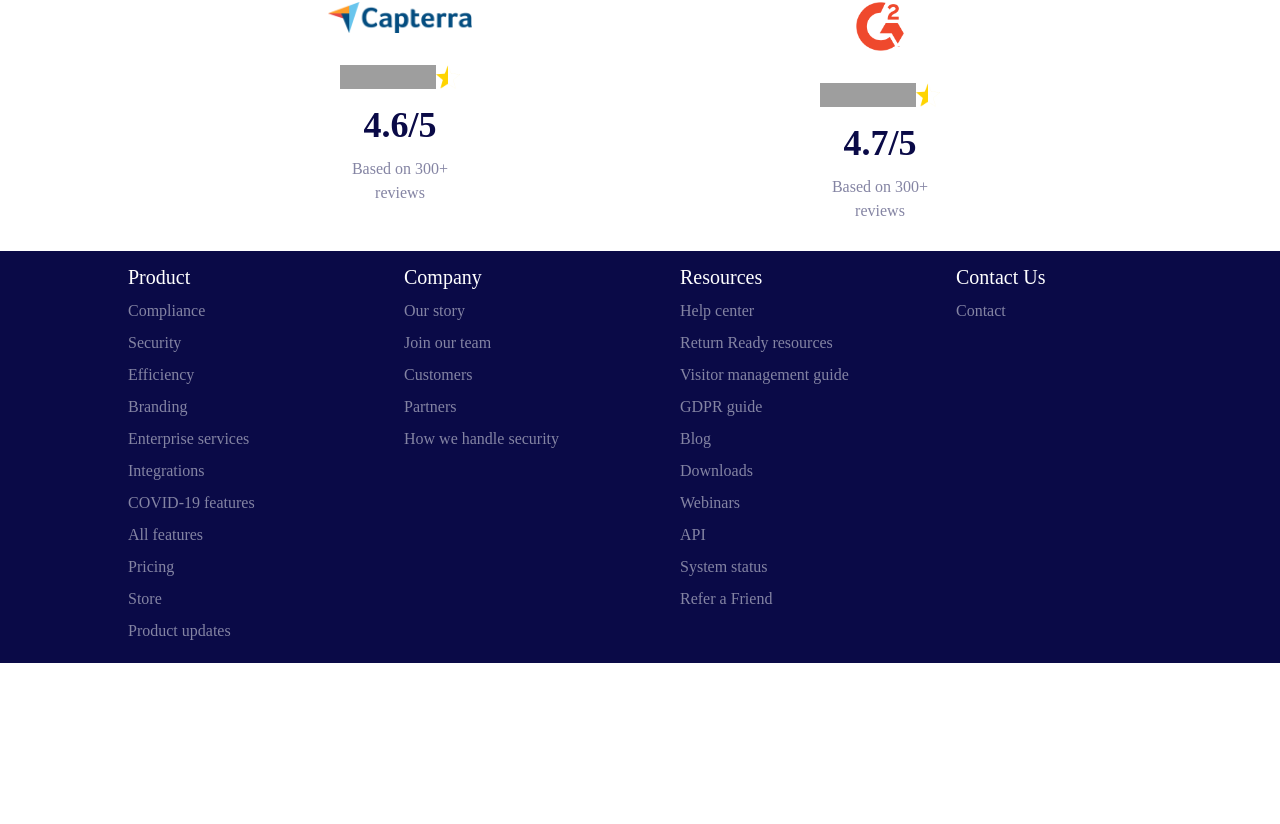
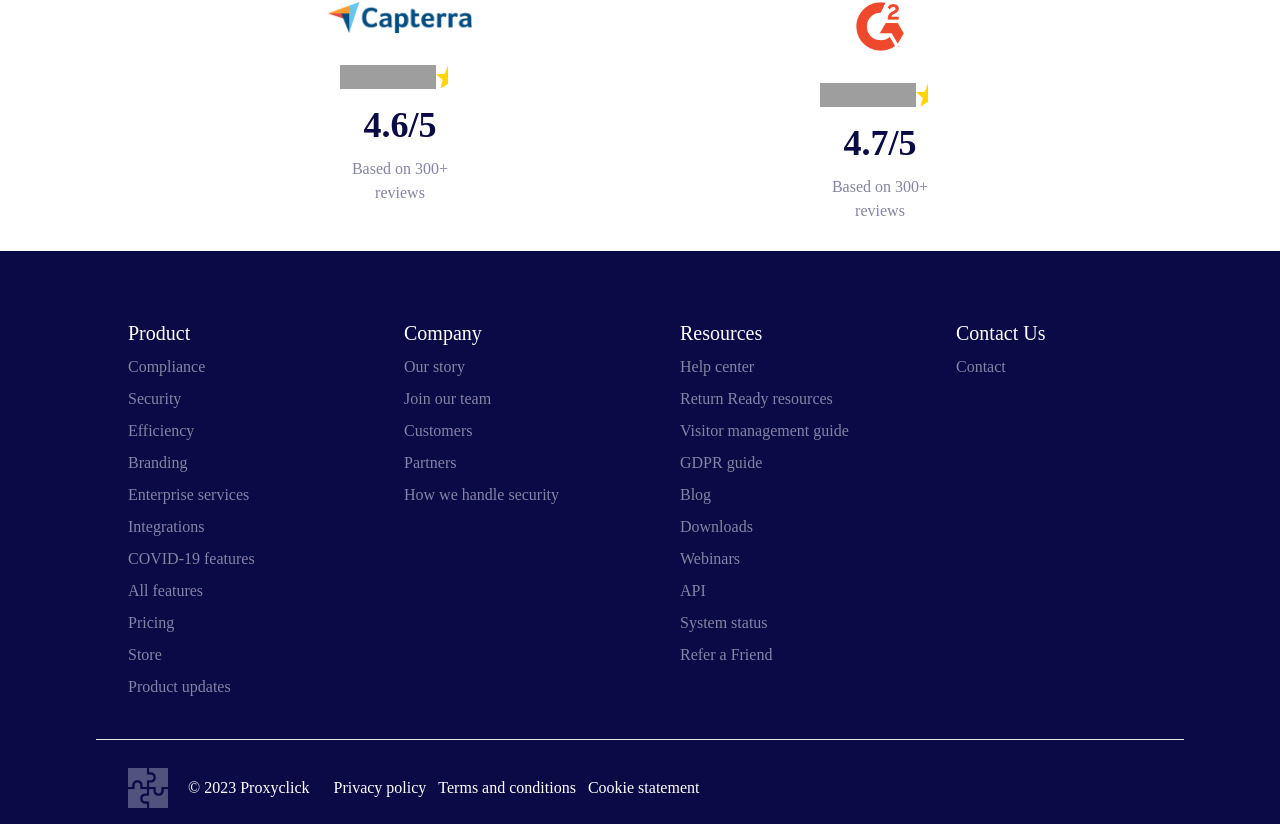
Before and after one commit to mike-programs/meetlink-website, a React (Create React App) app: page / in a window 1280 px wide. Shown: the part 3987-4811 px from the top of the page. Before the commit the page ends 4650 px from the top, so only its background shows below. Built offline with nearby package versions, Linux system fonts and the light colour scheme; grey boxes are pictures that could not be loaded; the HTML template or start-up script is replaced by a standard one.

Commit message:
modified the structure

```diff
--- /dev/null
+++ b/src/components/Arrays.jsx
@@ -0,0 +1,116 @@
+const navItems = ['Why Proxyclick', 'Product', 'Solution', 'Pricing', 'Resources']
+
+const images = [{
+    src: "images/airbnb.svg",
+    alt: "AirBnb",
+    style: "w-16"
+},
+{
+    src: "images/acer.svg",
+    alt: "Acer",
+    style: "w-16"
+},
+{
+    src: "images/audi.svg",
+    alt: "Audi",
+    style: "w-16"
+}, {
+    src: "images/pepsico.svg",
+    alt: "Pepsico",
+    style: "w-16"
+}, {
+    src: "images/loreal.svg",
+    alt: "Loreal",
+    style: "w-16 hidden sm:inline-block"
+}, {
+    src: "images/revolut.svg",
+    alt: "Revolut",
+    style: "w-16 hidden sm:inline-block"
+}]
+
+const footers = [{
+    title: 'Product',
+    links: ['Compliance', 'Security', 'Efficiency', 'Branding', 'Enterprise services', 'Integrations', 'COVID-19 features', 'All features', 'Pricing', 'Store', 'Product updates']
+},
+{
+    title: 'Company',
+    links: ['Our story', 'Join our team', 'Customers', 'Partners', 'How we handle security']
+},
+{
+    title: 'Resources',
+    links: ['Help center', 'Return Ready resources', 'Visitor management guide', 'GDPR guide', 'Blog', 'Downloads', 'Webinars', 'API', 'System status', 'Refer a Friend']
+},
+{
+    title: 'Contact Us',
+    links: ['Contact']
+}
+]
+
+const reviewItems = [{
+    img: 'images/capterra-logo.png',
+    reviews: ['images/star.png', 'images/star.png', 'images/star.png', 'images/star.png', 'images/half-star.png'],
+    rating: '4.6/5',
+    based: 'Based on 300+ reviews',
+    width: 'w-36'
+},
+{
+    img: 'images/crowd-logo.png',
+    reviews: ['images/star.png', 'images/star.png', 'images/star.png', 'images/star.png', 'images/half-star.png'],
+    rating: '4.7/5',
+    based: 'Based on 300+ reviews',
+    width: 'w-12 mx-auto'
+}]
+
+const cards = [{
+    img: 'images/proxyclick-self-check-in.svg',
+    title: 'Autonomous Check In',
+    list: ['- Branded Kiosk', '- Guest Wifi Credentials', '- Custom Guest Badge', '- eSign NDAs and other docs', '- Localized into 30+ languages']
+}, {
+    img: 'images/administrative.svg',
+    title: 'Operations and Administration',
+    list: ['- Logbook', '- Workplace Security', '- Enterprise customization', '- Data Security and Compliance', '-Identity Management']
+}, {
+    img: 'images/health-and-safety.svg',
+    title: 'Health and Safety',
+    list: ['-Scan or Upload Vaccination Certificates', '- Health Screening', '- Emergency List', '- Watchlist Monitor']
+}, {
+    img: 'images/proxyclick-interogations.svg',
+    title: 'Workplace Integrations',
+    list: ['-Access Control', '- Future of Work applications', '- Hybrid Work', '- Facility Management', '- Slack, Teams, Cisco']
+}]
+
+
+const logos = [{
+    src: "images/airbnb.svg",
+    alt: "AirBnb",
+    style: "w-16"
+},
+{
+    src: "images/acer.svg",
+    alt: "Acer",
+    style: "w-16"
+},
+{
+    src: "images/audi.svg",
+    alt: "Audi",
+    style: "w-16"
+}, {
+    src: "images/pepsico.svg",
+    alt: "Pepsico",
+    style: "w-16"
+}, {
+    src: "images/loreal.svg",
+    alt: "Loreal",
+    style: "w-16 hidden sm:inline-block"
+}, {
+    src: "images/revolut.svg",
+    alt: "Revolut",
+    style: "w-16 hidden sm:inline-block"
+}]
+
+export default navItems
+export { images }
+export { footers }
+export { reviewItems }
+export { cards }
+export { logos }
--- a/src/components/Footer.tsx
+++ b/src/components/Footer.tsx
@@ -1,35 +1,36 @@
 import React from 'react'
-
-const footer = [{
-    title: 'Product',
-    links: ['Compliance', 'Security', 'Efficiency', 'Branding', 'Enterprise services', 'Integrations', 'COVID-19 features', 'All features', 'Pricing', 'Store', 'Product updates']
-},
-{
-    title: 'Company',
-    links: ['Our story', 'Join our team', 'Customers', 'Partners', 'How we handle security']
-},
-{
-    title: 'Resources',
-    links: ['Help center', 'Return Ready resources', 'Visitor management guide', 'GDPR guide', 'Blog', 'Downloads', 'Webinars', 'API', 'System status', 'Refer a Friend']
-},
-{
-    title: 'Contact Us',
-    links: ['Contact']
-}
-]
+import { footers } from './Arrays'
 
 export default function Footer() {
     return (
         <>
-            <div className='bg-primaryColor p-3 flex flex-wrap md:flex-nowrap md:gap-20 md:px-32'>
-                {footer.map((content, index) => (
-                    <div key={index} className="w-[49%] md:w-[20%]">
-                        <p className='text-white text-xl'>{content.title}</p>
-                        {content.links.map((link, index) => (
-                            <p className='text-text my-2'>{link}</p>
-                        ))}
+            <div className='bg-primaryColor'>
+                <div className=' p-5 flex flex-wrap md:flex-nowrap gap-9 md:gap-20 md:px-32'>
+                    {footers.map((content, index) => (
+                        <div key={index} className="w-[40%] md:w-[20%] mt-12">
+                            <p className='text-white text-xl'>{content.title}</p>
+                            {content.links.map((link, index) => (
+                                <p className='text-text my-2'>{link}</p>
+                            ))}
+                        </div>
+                    ))}
+                </div>
+                <div className=''>
+                    <hr className='md:w-[80rem] lg:w-[68rem] mx-auto lg:my-3' />
+
+                    <div className='flex md:flex-row py-4 '>
+                        <div className='w-10 my-auto md:my-0 ml-5 md:ml-32 lg:mr-5'>
+                            <img src="images/puzzle.png" alt="logo" />
+                        </div>
+                        <p className='text-white my-auto mr-6'>© 2023 Proxyclick</p>
+                        <div className='flex text-white gap-3 my-auto flex-col md:flex-row'>
+                            <p>Privacy policy</p>
+                            <p>Terms and conditions</p>
+                            <p>Cookie statement</p>
+                        </div>
                     </div>
-                ))}
+
+                </div>
             </div>
         </>
     )
--- a/src/components/HeroPage.tsx
+++ b/src/components/HeroPage.tsx
@@ -1,36 +1,11 @@
 import React from 'react'
 import Button from './Button'
+import { images } from './Arrays'
 
 
 
 export default function HeroPage() {
-    const images = [{
-        src: "images/airbnb.svg",
-        alt: "AirBnb",
-        style: "w-16"
-    },
-    {
-        src: "images/acer.svg",
-        alt: "Acer",
-        style: "w-16"
-    },
-    {
-        src: "images/audi.svg",
-        alt: "Audi",
-        style: "w-16"
-    }, {
-        src: "images/pepsico.svg",
-        alt: "Pepsico",
-        style: "w-16"
-    }, {
-        src: "images/loreal.svg",
-        alt: "Loreal",
-        style: "w-16 hidden sm:inline-block"
-    }, {
-        src: "images/revolut.svg",
-        alt: "Revolut",
-        style: "w-16 hidden sm:inline-block"
-    }]
+
     return (
         <>
             {/* use clip art for the background wave*/}
--- a/src/components/Nav.jsx
+++ b/src/components/Nav.jsx
@@ -1,5 +1,6 @@
 import React from 'react'
 import Button from './Button'
+import navItems from './Arrays'
 
 export default function Nav() {
     return (
@@ -10,13 +11,11 @@
                 </div>
 
                 <div className='flex gap-16'>
-                    <div className='hidden md:flex md:items-center'>
+                    <div className='hidden lg:flex md:items-center'>
                         <ul className='flex items-center gap-12 text-buttonColor font-bold'>
-                            <li>Why Proxyclick</li>
-                            <li>Product</li>
-                            <li>Solution</li>
-                            <li>Pricing</li>
-                            <li>Resources</li>
+                            {navItems.map((navItem, index) => {
+                                return (<li>{navItem}</li>)
+                            })}
                         </ul>
                     </div>
                     <div className='flex'>
--- a/src/components/Ratings.tsx
+++ b/src/components/Ratings.tsx
@@ -1,19 +1,6 @@
 import React from 'react'
+import { reviewItems } from './Arrays'
 
-const reviewItems = [{
-    img: 'images/capterra-logo.png',
-    reviews: ['images/star.png', 'images/star.png', 'images/star.png', 'images/star.png', 'images/half-star.png'],
-    rating: '4.6/5',
-    based: 'Based on 300+ reviews',
-    width: 'w-36'
-},
-{
-    img: 'images/crowd-logo.png',
-    reviews: ['images/star.png', 'images/star.png', 'images/star.png', 'images/star.png', 'images/half-star.png'],
-    rating: '4.7/5',
-    based: 'Based on 300+ reviews',
-    width: 'w-12 mx-auto'
-}]
 export default function Ratings() {
     return (
         <>
@@ -22,7 +9,7 @@
                 <p className='text-lg text-center text-primaryColor font-bold mt-8'>Don’t take our word for it. Read our reviews, <span className='text-buttonColor underline'>like this one by Emilio,</span> and see how we stack up on Capterra and G2</p>
             </div>
             <div className='p-7'>
-                <div className='md:flex md:mx-auto md:w-[60rem]'>
+                <div className='md:flex md:mx-auto lg:w-[60rem]'>
                     {reviewItems.map((reviewItem, index) => (
                         <div className='w-36 mx-auto mt-9'>
                             <div className={'mb-8 ' + reviewItem.width}>
--- a/src/components/Section.tsx
+++ b/src/components/Section.tsx
@@ -2,54 +2,8 @@
 import Features from './Features'
 import LearnMore from './LearnMore'
 import Button from './Button'
-
-
-const cards = [{
-  img: 'images/proxyclick-self-check-in.svg',
-  title: 'Autonomous Check In',
-  list: ['- Branded Kiosk', '- Guest Wifi Credentials', '- Custom Guest Badge', '- eSign NDAs and other docs', '- Localized into 30+ languages']
-}, {
-  img: 'images/administrative.svg',
-  title: 'Operations and Administration',
-  list: ['- Logbook', '- Workplace Security', '- Enterprise customization', '- Data Security and Compliance', '-Identity Management']
-}, {
-  img: 'images/health-and-safety.svg',
-  title: 'Health and Safety',
-  list: ['-Scan or Upload Vaccination Certificates', '- Health Screening', '- Emergency List', '- Watchlist Monitor']
-}, {
-  img: 'images/proxyclick-interogations.svg',
-  title: 'Workplace Integrations',
-  list: ['-Access Control', '- Future of Work applications', '- Hybrid Work', '- Facility Management', '- Slack, Teams, Cisco']
-}]
-
-
-const images = [{
-  src: "images/airbnb.svg",
-  alt: "AirBnb",
-  style: "w-16"
-},
-{
-  src: "images/acer.svg",
-  alt: "Acer",
-  style: "w-16"
-},
-{
-  src: "images/audi.svg",
-  alt: "Audi",
-  style: "w-16"
-}, {
-  src: "images/pepsico.svg",
-  alt: "Pepsico",
-  style: "w-16"
-}, {
-  src: "images/loreal.svg",
-  alt: "Loreal",
-  style: "w-16 hidden sm:inline-block"
-}, {
-  src: "images/revolut.svg",
-  alt: "Revolut",
-  style: "w-16 hidden sm:inline-block"
-}]
+import { cards } from './Arrays'
+import { logos } from './Arrays'
 
 
 export default function Section() {
@@ -83,8 +37,8 @@
       <Features style='md:flex md:flex-row-reverse' img='images/homepage.png' title='Integrate Your Access Control System' content='Sync visitor and employee data with your access control system, send unique QR codes or program RFID cards to grant access at the right time, and get real-time information about who is in the building. Yes, Elvis has left the building.' />
 
       <div className='flex justify-around pb-7 md:py-6 md:my-20 md:mx-80'>
-        {images.map((image, index) => {
-          return <img key={index} className={image.style} src={image.src} alt={image.alt} />
+        {logos.map((logo, index) => {
+          return <img key={index} className={logo.style} src={logo.src} alt={logo.alt} />
         })
         }
       </div>
```
Also changed, not shown: public/images/puzzle.png (added).
